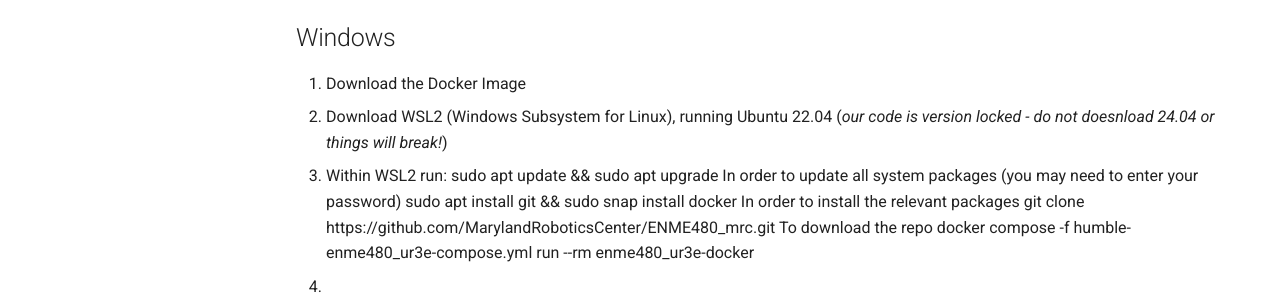
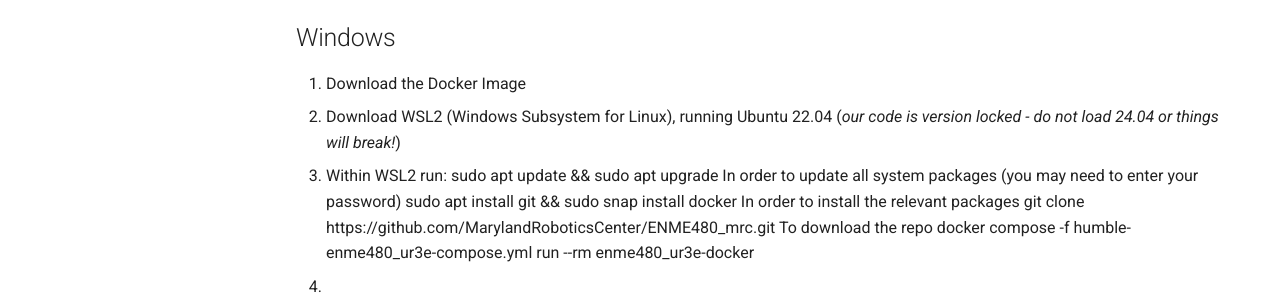
Before and after one commit to ENME480/enme480.github.io, an MkDocs documentation site: the page built from docs/ROS Setup.md, in a window 1280 px wide. Shown: the part 408-708 px from the top of the page. Built offline with MkDocs 1.6.1 and Material for MkDocs 9.7.7, drawn with Linux system fonts in a browser that asks for light colours; plug-ins that fetch from the network failed and are left out; comment, search, counter and statistics services are not loaded; the version menu is left out.

Commit message:
fixing typos

```diff
--- a/docs/ROS Setup.md
+++ b/docs/ROS Setup.md
@@ -8,15 +8,15 @@
 
 ## Windows
 1. Download the Docker Image
-2. Download WSL2 (Windows Subsystem for Linux), running Ubuntu 22.04 (*our code is version locked - do not doesnload 24.04 or things will break!*)
+2. Download WSL2 (Windows Subsystem for Linux), running Ubuntu 22.04 (*our code is version locked - do not load 24.04 or things will break!*)
 3. Within WSL2 run:
-    sudo apt update && sudo apt upgrade
+        sudo apt update && sudo apt upgrade
    In order to update all system packages (you may need to enter your password)
-     sudo apt install git && sudo snap install docker
+         sudo apt install git && sudo snap install docker
    In order to install the relevant packages
-     git clone https://github.com/MarylandRoboticsCenter/ENME480_mrc.git
+         git clone https://github.com/MarylandRoboticsCenter/ENME480_mrc.git
    To download the repo
-     docker compose -f humble-enme480_ur3e-compose.yml run --rm enme480_ur3e-docker
+         docker compose -f humble-enme480_ur3e-compose.yml run --rm enme480_ur3e-docker
 5.
 
 
```
